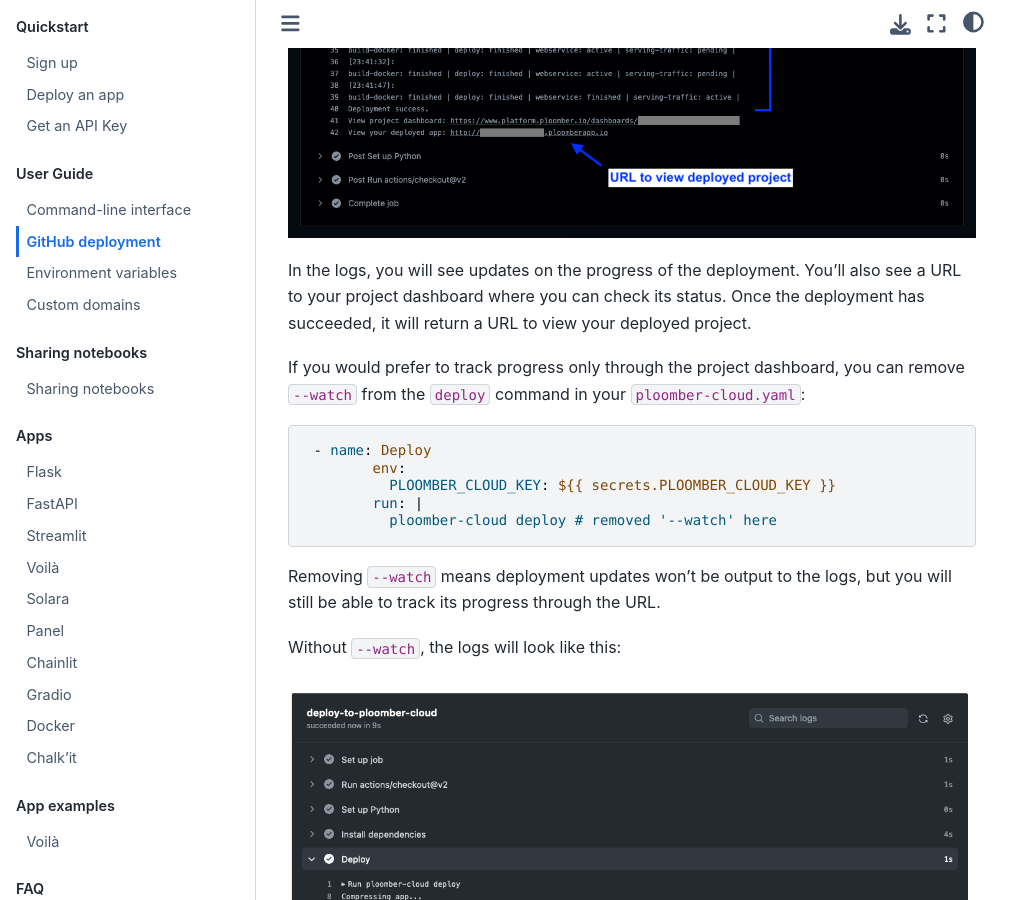
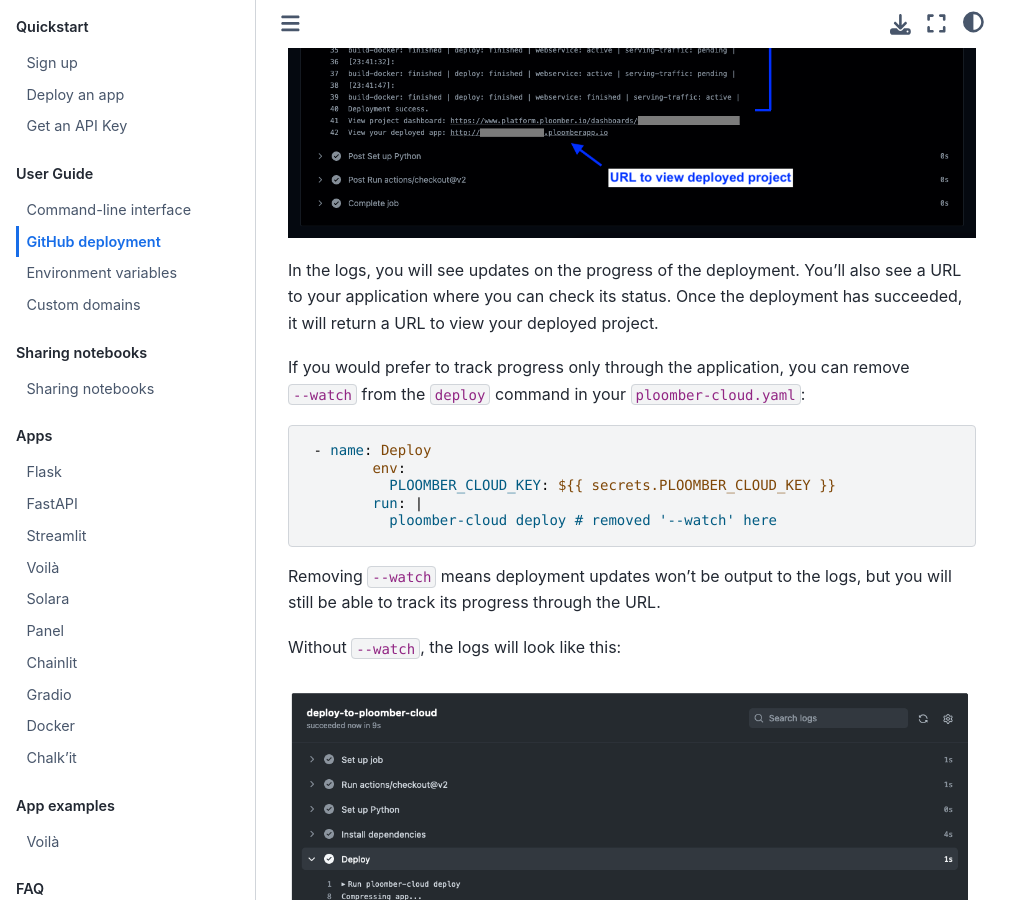
Before and after one commit to ploomber/doc, a Jupyter Book: the page built from doc/user-guide/github.md, in a window 1280 px wide and 900 px high, scrolled down 2695 px. Shown: the whole window, without its empty margins (0-1031 px from the left). Built offline with Jupyter Book 1.0.4 settings and Sphinx 7.4.7 and the Sphinx Book theme 1.1.4, drawn with Linux system fonts in a browser that asks for light colours.

Commit message:
dashboard

````diff
--- a/doc/user-guide/github.md
+++ b/doc/user-guide/github.md
@@ -50,10 +50,10 @@
 
 ![](../static/github/logs-watch.png)
 
-In the logs, you will see updates on the progress of the deployment. You'll also see a URL to your project dashboard where you can check its status.
+In the logs, you will see updates on the progress of the deployment. You'll also see a URL to your application where you can check its status.
 Once the deployment has succeeded, it will return a URL to view your deployed project.
 
-If you would prefer to track progress only through the project dashboard, you can remove `--watch` from the `deploy` command in your `ploomber-cloud.yaml`:
+If you would prefer to track progress only through the application, you can remove `--watch` from the `deploy` command in your `ploomber-cloud.yaml`:
 
 ```yaml
  - name: Deploy
````
